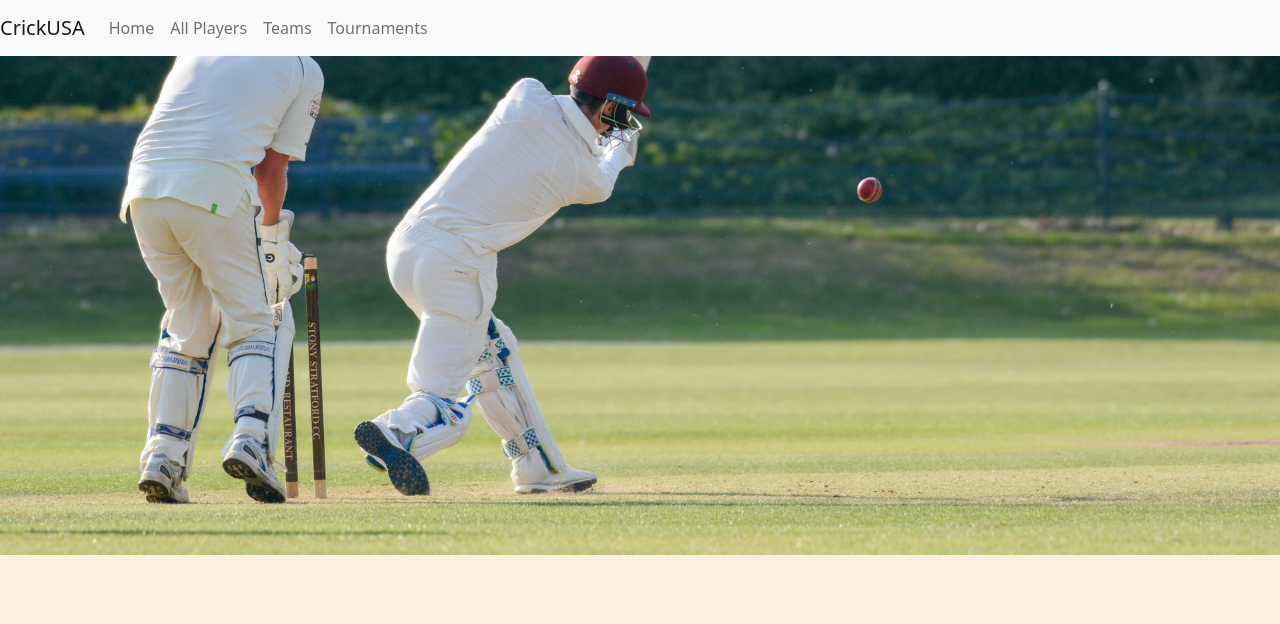
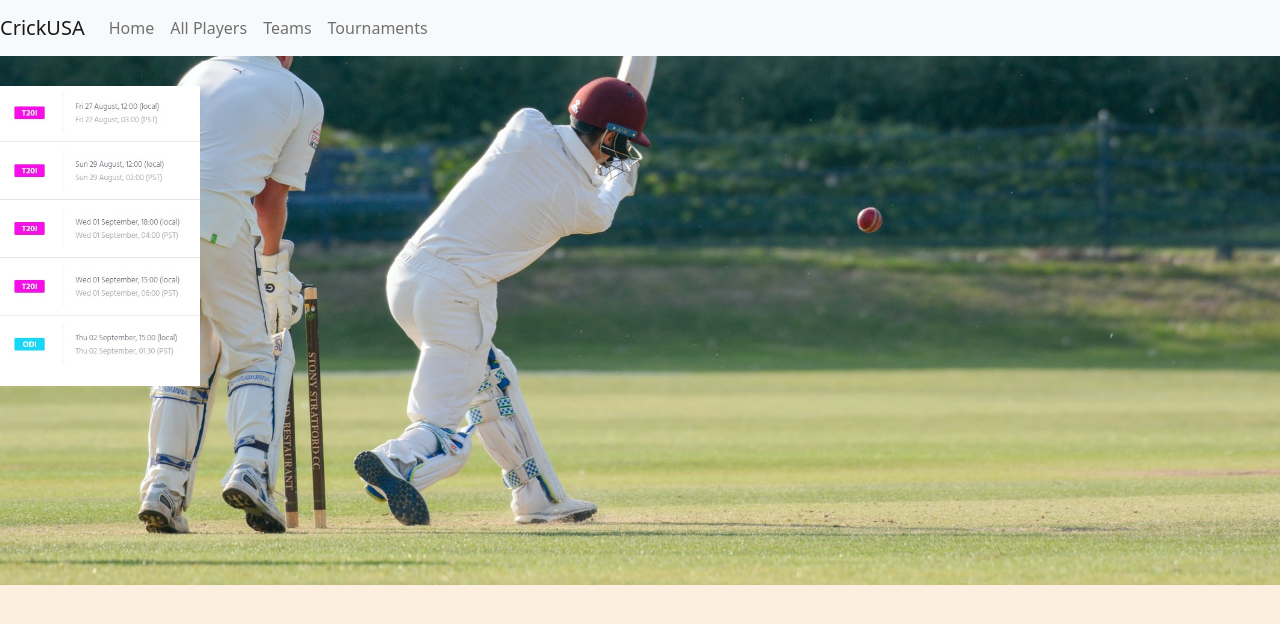
Before and after one commit to WalukaUI/Phase3Final-project--front-end, a React (Create React App) app: page /teams/1 in a window 1280 px wide. Shown: the top 624 px of the page. Built offline with nearby package versions, Linux system fonts and the light colour scheme; no server answers.

Commit message:
cleard few error mesages

```diff
--- a/src/components/MainContainer.js
+++ b/src/components/MainContainer.js
@@ -7,18 +7,20 @@ import Players from "./players/Players";
 import PlayerProfile from "./players/playerProfile/Player";
 import Teams from "./teams/Teams";
 import TeamPlayers from "./teams/TeamPlayers";
-import Tournaments from "./tournements/Tournements"
+import Tournaments from "./tournements/Tournements";
 import News from "./sportNews/News";
+import Schedule from "./Schedule/Schedule"
 
 function MainContainer() {
-
-  return (
+  return <>
       <Router>
         <Switch>
            <div>
             <NavBar />
             <div className="row">
-            <div className="col-md-2 col-sm-2">{/* <Series /> */}</div>
+              <div className="col-md-2 col-sm-2">
+                <Schedule />
+              </div>
               <div className="col-md-8 col-sm-10">
                 <Route exact path="/">
                   <FrontPage />
@@ -46,6 +48,6 @@ function MainContainer() {
             </div>
         </Switch>
       </Router>
-  );
+    </>
 }
 export default MainContainer;
--- /dev/null
+++ b/src/components/Schedule/Schedule.js
@@ -0,0 +1,9 @@
+import React from "react"
+import img2 from "./schedule.jpg";
+
+function Schedule(){
+    return <div>
+       <img src={img2} alt="sch"/>
+    </div>
+}
+export default Schedule
--- a/src/components/players/EditPlayer.js
+++ b/src/components/players/EditPlayer.js
@@ -24,7 +24,7 @@ function EditPlayer({
   if (!updateData) return null;
   const editPlayer = updateData;
 
-  return isOpen ? (
+  return isOpen ? <>
     <div className="popup-box">
       <div className="popup-inner">
         <div className="formDiv div1">
@@ -111,9 +111,9 @@ function EditPlayer({
         </div>
       </div>
     </div>
-  ) : (
-    ""
-  );
+  </> : <div>{""}</div>
+
+
 }
 
 export default EditPlayer;
--- a/src/components/players/Players.js
+++ b/src/components/players/Players.js
@@ -93,7 +93,7 @@ function Players() {
       />
     );
   });
-  return (
+  return <>
     <div>
       <div className="formDiv">
         <div>
@@ -174,6 +174,6 @@ function Players() {
 
       <div className="grids">{playerstoCard}</div>
     </div>
-  );
+  </>
 }
 export default Players;
--- a/src/components/players/PlayersCards.js
+++ b/src/components/players/PlayersCards.js
@@ -22,8 +22,7 @@ function PlayersCards({ card, deletePlayer, updatePlayer, idx }) {
   useEffect(() => {
     Aos.init({});
   }, []);
-  return (
-    <>
+  return <>
     <div className="grids" data-aos={idx>7?"fade-up":null}>
       {/* data-aos={idx>9?"fade-up":null} */}
       <div className="cardstyle">
@@ -66,7 +65,6 @@ function PlayersCards({ card, deletePlayer, updatePlayer, idx }) {
       />
       </div>
     </>
-  );
 }
 
 export default PlayersCards;
--- a/src/components/sportNews/News.js
+++ b/src/components/sportNews/News.js
@@ -1,7 +1,7 @@
 import React from "react"
 import ReactPlayer from 'react-player'
 
-const URL="https://www.youtube.com/watch?v=F0_aypvtW8Y"
+
 
 function News(){
 //   const[news,setNews]=useState()
--- a/src/components/teams/EditTeam.js
+++ b/src/components/teams/EditTeam.js
@@ -24,7 +24,7 @@ function EditPlayer({
   if (!updateData) return null;
   const editTeam = updateData;
 
-  return isOpen ? (
+  return isOpen ? <>
     <div className="popup-box">
       <div className="popup-inner messageBox">
         <div className="formDiv div1">
@@ -70,9 +70,8 @@ function EditPlayer({
         </div>
       </div>
     </div>
-  ) : (
-    ""
-  );
+    </> : <div>{""}</div>
+
 }
 
 export default EditPlayer;
--- /dev/null
+++ b/src/components/teams/TeamPlayer.js
@@ -0,0 +1,51 @@
+import React from "react"
+import { Link } from "react-router-dom";
+import "./teamPlayers.css";
+
+function TeamPlayer({card}){
+    return <>
+    <div className="grids" >
+          {/* data-aos={idx>9?"fade-up":null} */}
+          <div className="cardstyle" >
+            <div className="flip-card-inner">
+              <div className="flip-card-front">
+                <img
+                  src={card.image_url ? card.image_url : null}
+                  className="card-img-top"
+                  alt="..."
+                />
+                <h5 className="card-title">{card.name}</h5>
+              </div>
+              <div className="flip-card-back">
+                <div className="card-body">
+                  <p className="card-text">{card.skill}</p>
+                  <p className="card-text">Age: {card.age}</p>
+                  <div className="btnbox">
+                    <Link to={`/players/${card.id}`}>
+                      <button className="btn btn-primary">More details</button>
+                    </Link>
+                    {/* <button onClick={onClickofEdit} className="btn btn-info">
+                  Edit
+                </button>
+                <button onClick={onClickOfDelete} className="btn btn-warning">
+                  Delete
+                </button> */}
+                  </div>
+                </div>
+              </div>
+            </div>
+          </div>
+          {/* <EditPlayer
+        isOpen={isOpen}
+        key={card.id}
+        card={card}
+        setIsOpen={setIsOpen}
+        updateData={updateData}
+        setUpdateData={setUpdateData}
+        updatePlayer={updatePlayer}
+      /> */}
+        </div>
+    </>
+}
+
+export default TeamPlayer
--- a/src/components/teams/TeamPlayers.js
+++ b/src/components/teams/TeamPlayers.js
@@ -1,6 +1,7 @@
 import React, { useEffect, useState } from "react";
-import { useParams, Link } from "react-router-dom";
+import { useParams } from "react-router-dom";
 import "./teamPlayers.css";
+import TeamPlayer from "./TeamPlayer"
 
 const URL = "http://127.0.0.1:9393/";
 function TeamPlayers() {
@@ -13,51 +14,7 @@ function TeamPlayers() {
   }, [params.id]);
 
   const populatePlayers = players.map((card) => {
-    return (
-      <>
-        <div className="grids">
-          {/* data-aos={idx>9?"fade-up":null} */}
-          <div className="cardstyle">
-            <div className="flip-card-inner">
-              <div className="flip-card-front">
-                <img
-                  src={card.image_url ? card.image_url : null}
-                  className="card-img-top"
-                  alt="..."
-                />
-                <h5 className="card-title">{card.name}</h5>
-              </div>
-              <div className="flip-card-back">
-                <div className="card-body">
-                  <p className="card-text">{card.skill}</p>
-                  <p className="card-text">Age: {card.age}</p>
-                  <div className="btnbox">
-                    <Link to={`/players/${card.id}`}>
-                      <button className="btn btn-primary">More details</button>
-                    </Link>
-                    {/* <button onClick={onClickofEdit} className="btn btn-info">
-                  Edit
-                </button>
-                <button onClick={onClickOfDelete} className="btn btn-warning">
-                  Delete
-                </button> */}
-                  </div>
-                </div>
-              </div>
-            </div>
-          </div>
-          {/* <EditPlayer
-        isOpen={isOpen}
-        key={card.id}
-        card={card}
-        setIsOpen={setIsOpen}
-        updateData={updateData}
-        setUpdateData={setUpdateData}
-        updatePlayer={updatePlayer}
-      /> */}
-        </div>
-      </>
-    );
+    return <TeamPlayer card={card} key={card.id}/>
   });
 
   return populatePlayers;
--- a/src/components/tournements/TounarmenrCard.js
+++ b/src/components/tournements/TounarmenrCard.js
@@ -14,11 +14,11 @@ function TournamentCard({ game }) {
     fetch(`${URL}/tournaments/${game.id}`, getrequestOptions)
       .then((res) => res.json())
       .then((game) => setTour(game));
-  }, []);
+  });
 
   const populatePtag = tour.map((a) => <p>{a.name}</p>);
 
-  return (
+  return <>
     <div className="card mainCard">
       <div className="card-header">
         <h4>{game.name}</h4>
@@ -38,7 +38,7 @@ function TournamentCard({ game }) {
         </div>
       </div>
     </div>
-  );
+    </>
 }
 
 export default TournamentCard;
--- a/src/components/tournements/Tournements.js
+++ b/src/components/tournements/Tournements.js
@@ -16,7 +16,9 @@ function Tournaments(){
         fetch(`${URL}/tournaments`, getrequestOptions)
           .then((res) => res.json())
           .then((game) => setTournements(game));
-      }, []);
+      });
+
+
 
     const populateTournements=tournement.map((game)=>{
         return <TournamentCard game={game}  key={game.id}/>
```
Also changed, not shown: public/img/schedule.jpg (added), src/components/Schedule/schedule.jpg (added). Lines whose indentation alone changed are shown as unchanged.
